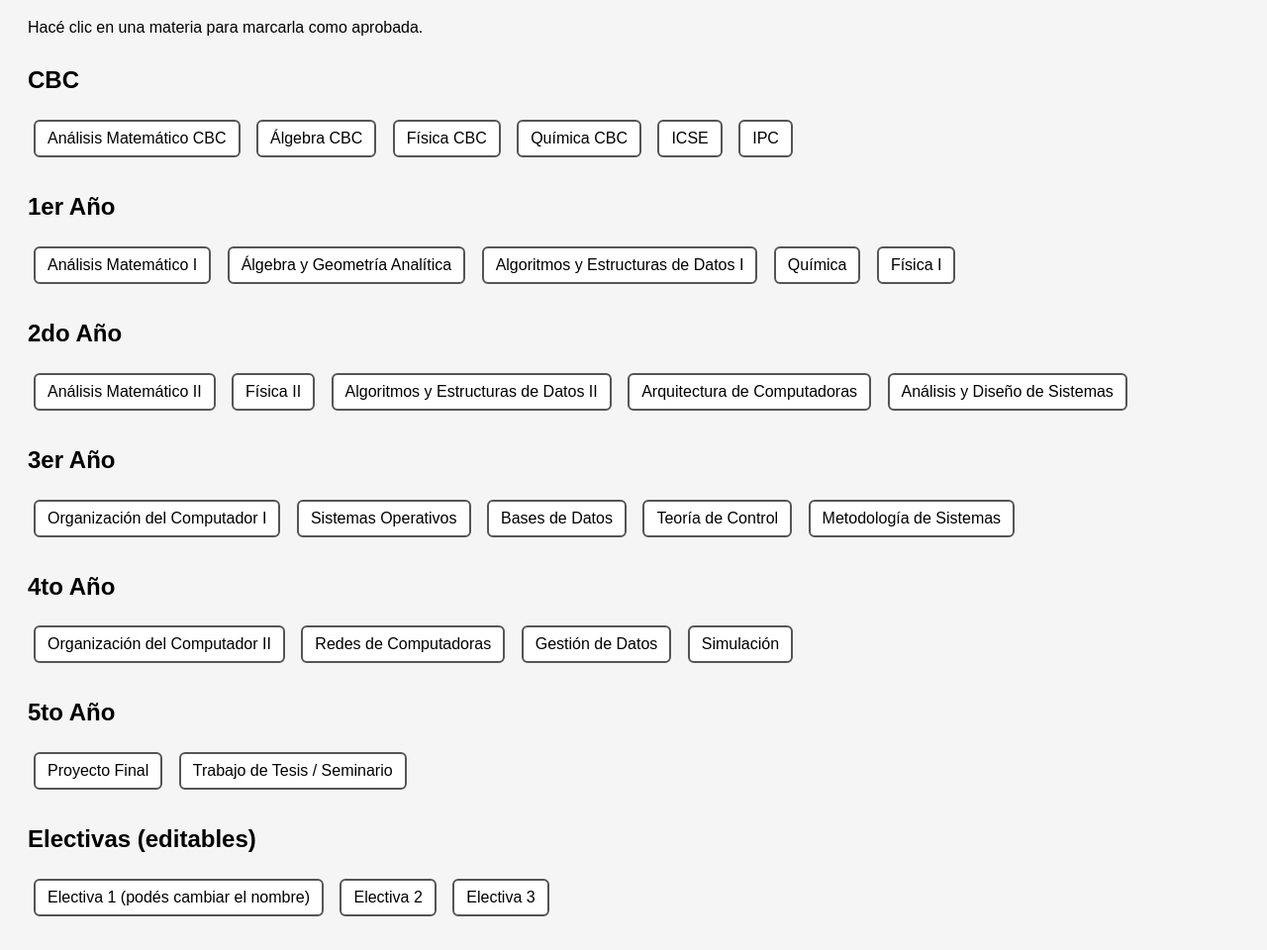
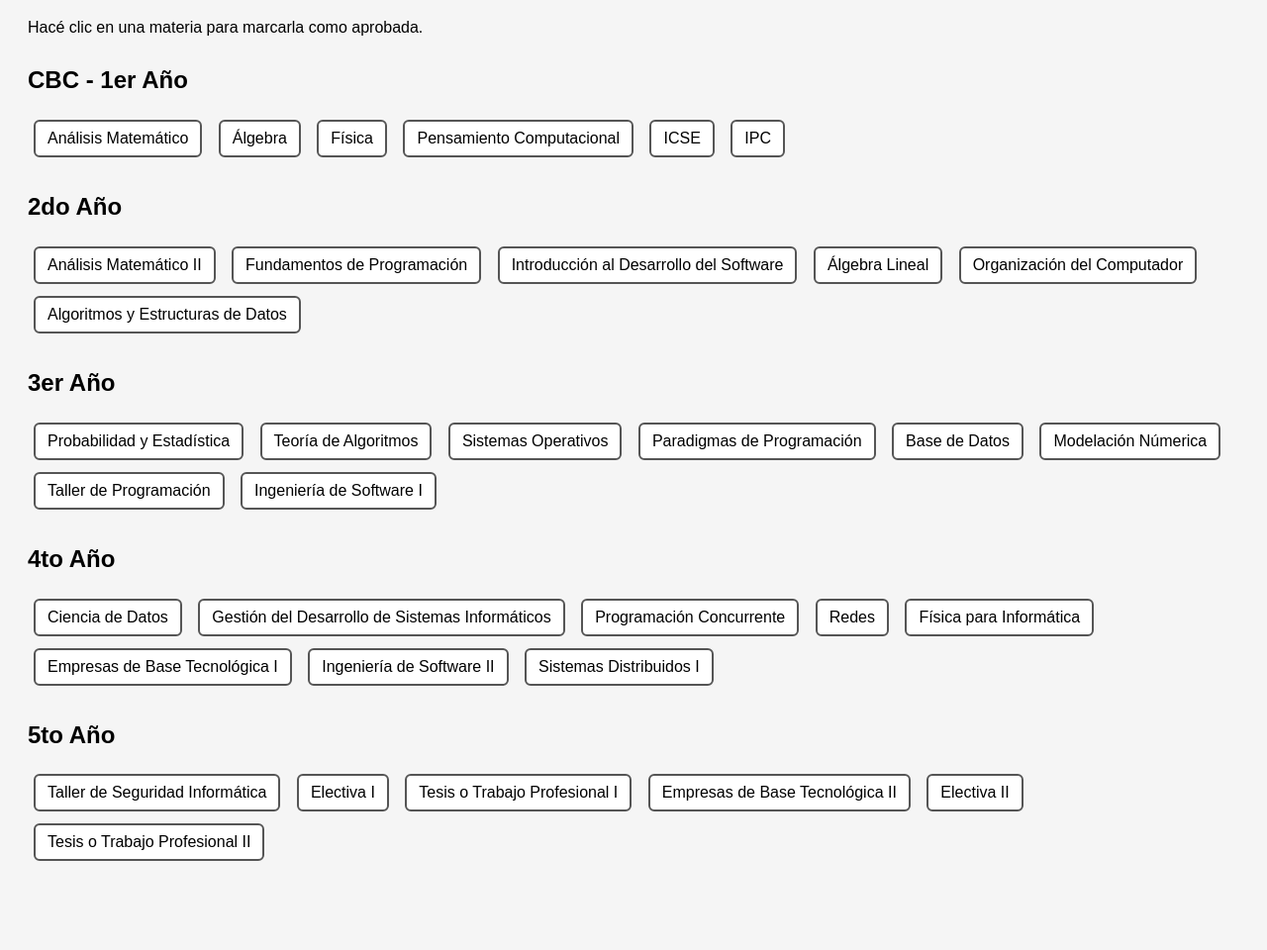
Before and after one commit to natyconsal/malla-info, a plain HTML site: page index.html in a window 1280 px wide. Shown: the part 89-1049 px from the top of the page at 99% size. After the commit the page ends 993 px from the top, so only its background shows below. Drawn offline with Linux system fonts and the light colour scheme.

Commit message:
Update index.html

```diff
--- a/index.html
+++ b/index.html
@@ -3,7 +3,7 @@
 <html lang="es">
 <head>
   <meta charset="UTF-8">
-  <title>Malla Interactiva - Ingeniería Informática UBA (Plan 2022)</title>
+  <title>Ingeniería Informática UBA (Plan 2022)</title>
   <style>
     body { font-family: sans-serif; background: #f5f5f5; padding: 20px; }
     h2 { margin-top: 30px; }
@@ -29,49 +29,50 @@
 <h1>Malla Interactiva - Ingeniería Informática (UBA, Plan 2022)</h1>
 <p>Hacé clic en una materia para marcarla como aprobada.</p>
 
-<h2>CBC</h2>
-<div class="materia" data-id="cbc-analisis">Análisis Matemático CBC</div>
-<div class="materia" data-id="cbc-algebra">Álgebra CBC</div>
-<div class="materia" data-id="cbc-fisica">Física CBC</div>
-<div class="materia" data-id="cbc-quimica">Química CBC</div>
+<h2>CBC - 1er Año</h2>
+<div class="materia" data-id="cbc-analisis">Análisis Matemático</div>
+<div class="materia" data-id="cbc-algebra">Álgebra</div>
+<div class="materia" data-id="cbc-fisica">Física</div>
+<div class="materia" data-id="cbc-pc">Pensamiento Computacional</div>
 <div class="materia" data-id="cbc-icse">ICSE</div>
 <div class="materia" data-id="cbc-ipc">IPC</div>
 
-<h2>1er Año</h2>
-<div class="materia" data-id="analisis1">Análisis Matemático I</div>
-<div class="materia" data-id="algebra1">Álgebra y Geometría Analítica</div>
-<div class="materia" data-id="algo1">Algoritmos y Estructuras de Datos I</div>
-<div class="materia" data-id="quimica">Química</div>
-<div class="materia" data-id="fisica1">Física I</div>
-
 <h2>2do Año</h2>
 <div class="materia" data-id="analisis2">Análisis Matemático II</div>
-<div class="materia" data-id="fisica2">Física II</div>
-<div class="materia" data-id="algo2">Algoritmos y Estructuras de Datos II</div>
-<div class="materia" data-id="arq1">Arquitectura de Computadoras</div>
-<div class="materia" data-id="ayedi">Análisis y Diseño de Sistemas</div>
+<div class="materia" data-id="programa">Fundamentos de Programación</div>
+<div class="materia" data-id="software">Introducción al Desarrollo del Software</div>
+<div class="materia" data-id="algebra">Álgebra Lineal</div>
+<div class="materia" data-id="org-compu">Organización del Computador</div>
+<div class="materia" data-id="algo1">Algoritmos y Estructuras de Datos</div>
 
 <h2>3er Año</h2>
-<div class="materia" data-id="org1">Organización del Computador I</div>
-<div class="materia" data-id="sistoper">Sistemas Operativos</div>
-<div class="materia" data-id="bd">Bases de Datos</div>
-<div class="materia" data-id="tdc">Teoría de Control</div>
-<div class="materia" data-id="metodologia">Metodología de Sistemas</div>
+<div class="materia" data-id="prob-esta">Probabilidad y Estadística</div>
+<div class="materia" data-id="teo-algo">Teoría de Algoritmos</div>
+<div class="materia" data-id="algo2">Sistemas Operativos</div>
+<div class="materia" data-id="arq1">Paradigmas de Programación</div>
+<div class="materia" data-id="datos">Base de Datos</div>
+<div class="materia" data-id="numerica">Modelación Númerica</div>
+<div class="materia" data-id="taller-prog">Taller de Programación</div>
+<div class="materia" data-id="ing-soft1">Ingeniería de Software I</div>
 
 <h2>4to Año</h2>
-<div class="materia" data-id="org2">Organización del Computador II</div>
-<div class="materia" data-id="redes">Redes de Computadoras</div>
-<div class="materia" data-id="gestion">Gestión de Datos</div>
-<div class="materia" data-id="simulacion">Simulación</div>
+<div class="materia" data-id="ciencia-datos">Ciencia de Datos</div>
+<div class="materia" data-id="sist-info">Gestión del Desarrollo de Sistemas Informáticos</div>
+<div class="materia" data-id="prog-concu">Programación Concurrente</div>
+<div class="materia" data-id="redes">Redes</div>
+<div class="materia" data-id="fisica2">Física para Informática</div>
+<div class="materia" data-id="empresas1">Empresas de Base Tecnológica I</div>
+<div class="materia" data-id="ing-soft2">Ingeniería de Software II</div>
+<div class="materia" data-id="sist-distri1">Sistemas Distribuidos I</div>
 
 <h2>5to Año</h2>
-<div class="materia" data-id="proyecto">Proyecto Final</div>
-<div class="materia" data-id="tesis">Trabajo de Tesis / Seminario</div>
+<div class="materia" data-id="seg-info">Taller de Seguridad Informática</div>
+<div class="materia" data-id="electiva1">Electiva I</div>
+<div class="materia" data-id="tesis1">Tesis o Trabajo Profesional I</div>
+<div class="materia" data-id="empresas2">Empresas de Base Tecnológica II</div>
+<div class="materia" data-id="electiva2">Electiva II</div>
+<div class="materia" data-id="tesis2">Tesis o Trabajo Profesional II</div>
 
-<h2>Electivas (editables)</h2>
-<div class="materia" data-id="electiva1">Electiva 1 (podés cambiar el nombre)</div>
-<div class="materia" data-id="electiva2">Electiva 2</div>
-<div class="materia" data-id="electiva3">Electiva 3</div>
 
 <script>
   const materias = document.querySelectorAll('.materia');
```
